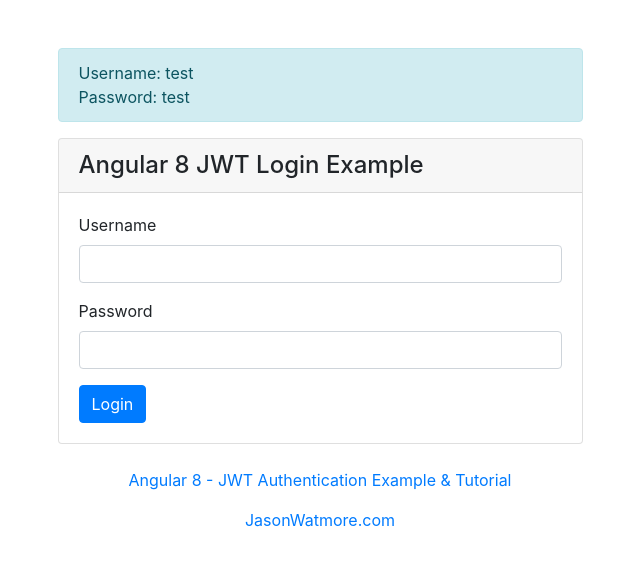
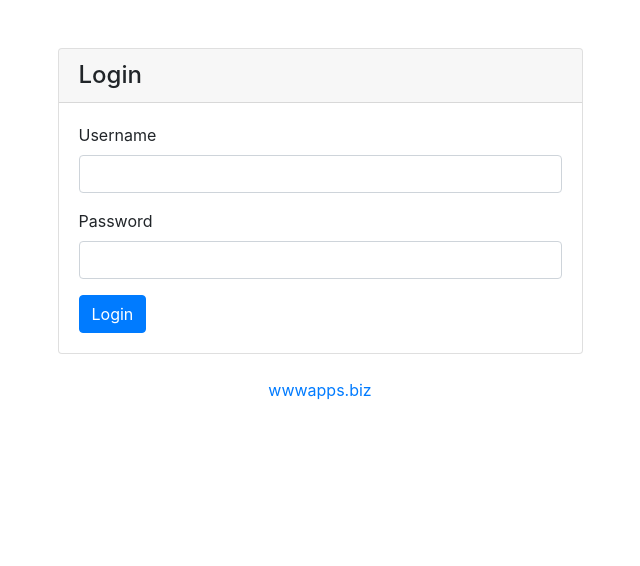
Before and after one commit to akhilarv/angular-crud-jwt, an Angular app: page /login in a window 1280 px wide. Shown: the top 566 px of the page, without its empty margins (320-960 px from the left). Built offline with nearby package versions, Linux system fonts and the light colour scheme.

Commit message:
Header footer and username changed

```diff
--- a/src/app/_helpers/fake-backend.ts
+++ b/src/app/_helpers/fake-backend.ts
@@ -5,7 +5,7 @@
 
 import { User } from '@app/_models';
 
-const users: User[] = [{ id: 1, username: 'test', password: 'test', firstName: 'Test', lastName: 'User' }];
+const users: User[] = [{ id: 1, username: 'akhila', password: '123', firstName: 'Akhila', lastName: 'User' }];
 
 @Injectable()
 export class FakeBackendInterceptor implements HttpInterceptor {
--- a/src/app/app.component.html
+++ b/src/app/app.component.html
@@ -14,9 +14,6 @@
 <!-- credits -->
 <div class="text-center mt-4">
     <p>
-        <a href="https://jasonwatmore.com/post/2019/06/22/angular-8-jwt-authentication-example-tutorial" target="_top">Angular 8 - JWT Authentication Example & Tutorial</a>
-    </p>
-    <p>
-        <a href="http://jasonwatmore.com" target="_top">JasonWatmore.com</a>
+        <a href="{{homeUrl}}" target="_top">wwwapps.biz</a>
     </p>
 </div>
--- a/src/app/app.component.ts
+++ b/src/app/app.component.ts
@@ -7,6 +7,7 @@
 @Component({ selector: 'app', templateUrl: 'app.component.html' })
 export class AppComponent {
     currentUser: User;
+    homeUrl = 'http://wwwapps.biz/';
 
     constructor(
         private router: Router,
--- a/src/app/home/home.component.html
+++ b/src/app/home/home.component.html
@@ -1,5 +1,5 @@
 <div class="card mt-4">
-    <h4 class="card-header">You're logged in with Angular 8 & JWT!!</h4>
+    <h4 class="card-header">You're logged in with wwwapps.biz</h4>
     <div class="card-body">
         <h6>Users from secure api end point</h6>
         <div *ngIf="loading" class="spinner-border spinner-border-sm"></div>
--- a/src/app/login/login.component.html
+++ b/src/app/login/login.component.html
@@ -1,10 +1,6 @@
 <div class="col-md-6 offset-md-3 mt-5">
-    <div class="alert alert-info">
-        Username: test<br />
-        Password: test
-    </div>
     <div class="card">
-        <h4 class="card-header">Angular 8 JWT Login Example</h4>
+        <h4 class="card-header">Login</h4>
         <div class="card-body">
             <form [formGroup]="loginForm" (ngSubmit)="onSubmit()">
                 <div class="form-group">
```
Also changed, not shown: 1 other file (tests, documents, lock files or other folders).
